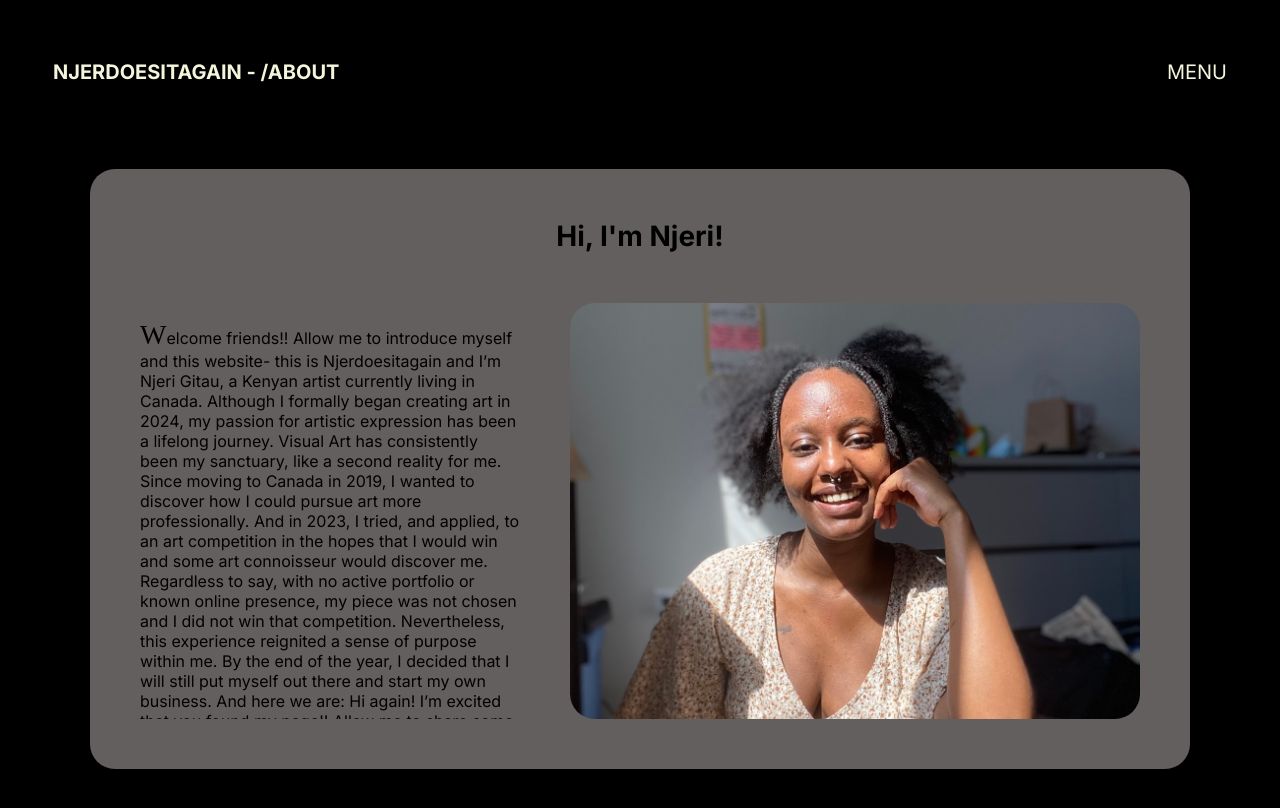
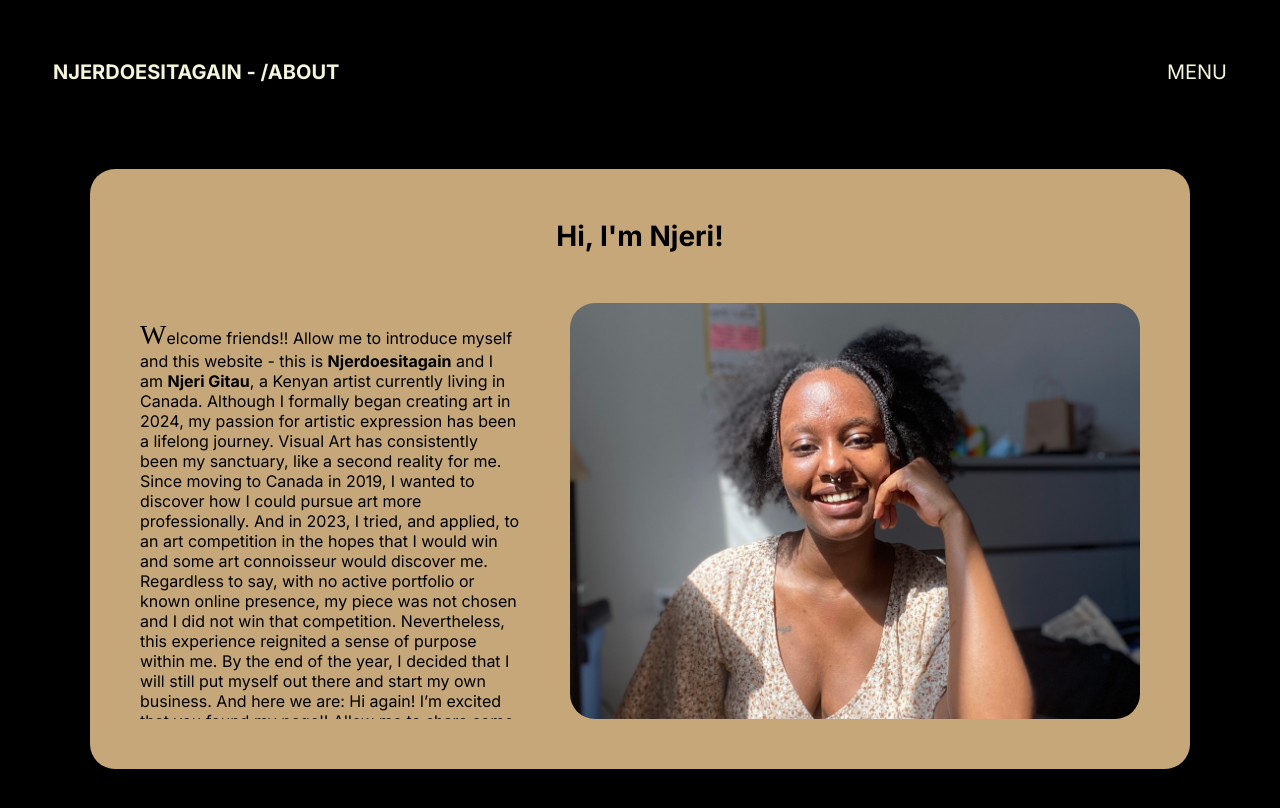
Before and after one commit to Shmood00/njerdoesitagain, a Next.js app: page /about in a window 1280 px wide. Shown: the top 808 px of the page. Built offline with nearby package versions, Linux system fonts and the light colour scheme.

Commit message:
Modified about page card colour and description

```diff
--- a/src/app/about/page.js
+++ b/src/app/about/page.js
@@ -27,21 +27,24 @@ export default function About() {
                 <div className={styles.body}>
                     <div className={styles.description}>
                         <p>Welcome friends!!
-                            Allow me to introduce myself and this website- this is Njerdoesitagain and I’m Njeri Gitau, a Kenyan artist currently living in Canada. Although I formally began creating art in 2024, my passion for artistic expression has been a lifelong journey. Visual Art has consistently been my sanctuary, like a second reality for me.
+                            Allow me to introduce myself and this website - this is <b>Njerdoesitagain</b> and I am <b>Njeri Gitau</b>, a Kenyan artist currently living in Canada. Although I formally began creating art in 2024, my passion for artistic expression has been a lifelong journey. Visual Art has consistently been my sanctuary, like a second reality for me.
 
                             Since moving to Canada in 2019, I wanted to discover how I could pursue art more professionally. And in 2023, I tried, and applied, to an art competition in the hopes that I would win and some art connoisseur would discover me. Regardless to say, with no active portfolio or known online presence, my piece was not chosen and I did not win that competition. Nevertheless, this experience reignited a sense of purpose within me. By the end of the year, I decided that I will still put myself out there and start my own business.
 
                             And here we are: Hi again! I’m excited that you found my page!! Allow me to share some of the types of work I specialize in:
                         </p>
-                            <ul>
-                                <li>Acrylic and water colour work</li>
-                                <li>Oil painting</li>
-                                <li>Marker and colour pencil work</li>
-                            </ul>
+                        <ul>
+                            <li><b>Acrylic and water colour work</b></li>
+                            <li><b>Oil painting</b></li>
+                            <li><b>Marker and colour pencil work</b></li>
+                        </ul>
                         <p>
                             Additionally, I find great joy in creating still life paintings and have recently ventured into abstract art. As I define my artistic niche, my current focus is on showcasing pieces of my beautiful home of Kenya, through my paintings, to the world.
                             Thank you for visiting, and I look forward to sharing more of my artistic journey with you.
 
+
+                        </p>
+                        <p>
                             Stick around, won’t you?
                         </p>
                     </div>
--- a/src/app/about/style.module.scss
+++ b/src/app/about/style.module.scss
@@ -15,18 +15,7 @@
         border-radius: 25px 25px 25px 25px; //25px;
         padding: 50px;
         transform-origin: top;
-        background-color: rgb(100, 95, 95);
-        //background-image: linear-gradient(to bottom, #9a9ba3, #737177, #4d4b4e, #292728, #000000);
-
-
-        /*
-        //transform: perspective(1500px) rotateX(-5deg);
-        //box-shadow: rgba(122, 122, 122, 0.514) 0px 25px 50px -12px;
-        //transition: transform 1s ease 0s;
-
-        /*&:hover {
-            transform: perspective(3000px) rotateX(5deg);
-        }*/
+        background-color: rgb(197,167,122);
 
         h1 {
             text-align: center;
```
